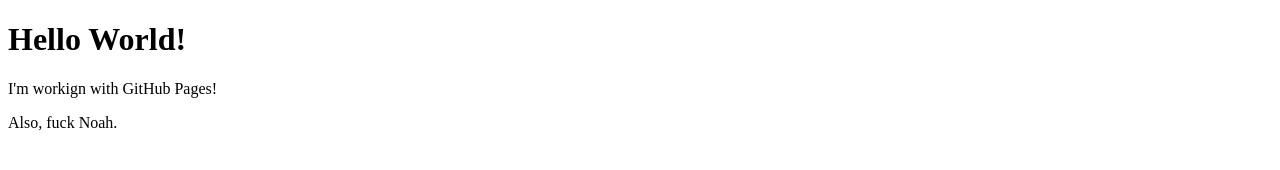
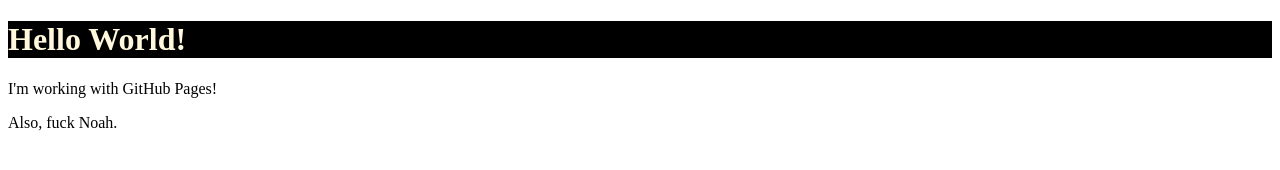
Before and after one commit to alexsantese/alexsantese.github.io, a plain HTML site: page index.html in a window 1280 px wide. Drawn offline with Linux system fonts and the light colour scheme.

Commit message:
added stylesheet

```diff
--- a/index.html
+++ b/index.html
@@ -1,6 +1,9 @@
 <!DOCTYPE html>
 <html>
+<link rel="stylesheet" href="style.css">
+<body>
 <h1>Hello World!</h1>
-<p>I'm workign with GitHub Pages!</p>
+<p>I'm working with GitHub Pages!</p>
 <p>Also, fuck Noah.</p>
+</body>
 </html>
--- /dev/null
+++ b/style.css
@@ -0,0 +1,4 @@
+h1 {
+    background-color: black;
+    color: cornsilk;
+}
```
